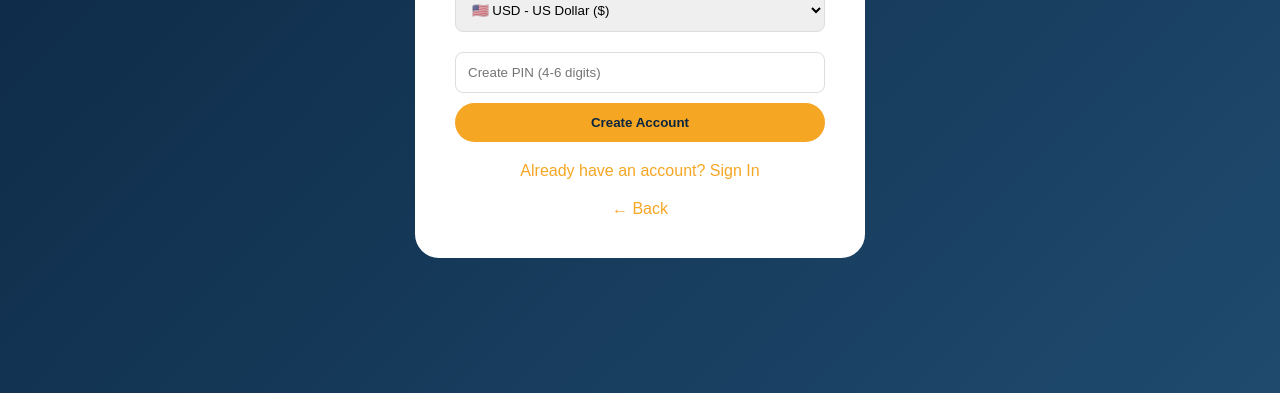
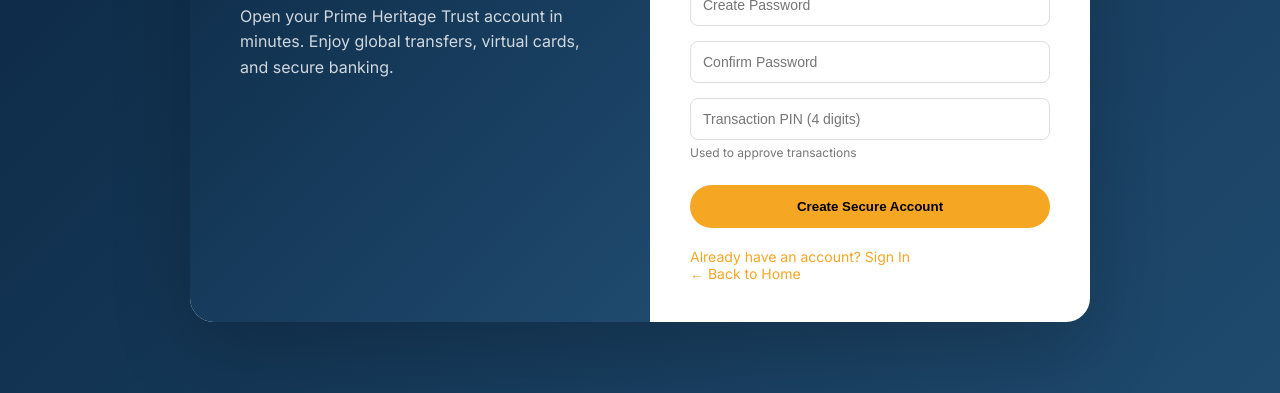
Before and after one commit to Giftfx-ship/Wixin, a website: page public/signup.html in a window 1280 px wide. Shown: the part 407-800 px from the top of the page. Drawn offline with Linux system fonts and the light colour scheme.

Commit message:
Update signup.html

```diff
--- a/public/signup.html
+++ b/public/signup.html
@@ -3,37 +3,229 @@
 <head>
 <meta charset="UTF-8">
 <meta name="viewport" content="width=device-width, initial-scale=1.0">
-  <title>Sign Up - Prime Heritage Trust</title>
+<title>Create Account - Prime Heritage Trust</title>
+
+<link href="https://fonts.googleapis.com/css2?family=Inter:wght@300;400;500;600;700&display=swap" rel="stylesheet">
+
 <style>
-    * { margin: 0; padding: 0; box-sizing: border-box; }
-    body { font-family: Arial, sans-serif; background: linear-gradient(135deg, #0A2540, #1F4A6E); min-height: 100vh; display: flex; align-items: center; justify-content: center; }
-    .card { background: white; border-radius: 24px; padding: 40px; width: 450px; text-align: center; }
-    input, select { width: 100%; padding: 12px; margin: 10px 0; border: 1px solid #ddd; border-radius: 8px; }
-    button { background: #F5A623; color: #0A2540; padding: 12px; border: none; border-radius: 40px; width: 100%; font-weight: bold; cursor: pointer; }
-    .link { margin-top: 20px; display: block; color: #F5A623; text-decoration: none; }
+* { margin:0; padding:0; box-sizing:border-box; }
+
+body {
+  font-family: 'Inter', sans-serif;
+  background: linear-gradient(135deg,#0A2540,#1F4A6E);
+  min-height: 100vh;
+  display:flex;
+  align-items:center;
+  justify-content:center;
+}
+
+.container {
+  display:flex;
+  width:900px;
+  background:white;
+  border-radius:24px;
+  overflow:hidden;
+  box-shadow:0 30px 80px rgba(0,0,0,0.2);
+}
+
+/* LEFT SIDE */
+.left {
+  flex:1;
+  background: linear-gradient(135deg,#0A2540,#1F4A6E);
+  color:white;
+  padding:50px;
+  display:flex;
+  flex-direction:column;
+  justify-content:center;
+}
+
+.left h1 {
+  font-size:32px;
+  margin-bottom:20px;
+}
+
+.left p {
+  opacity:0.8;
+  line-height:1.6;
+}
+
+/* RIGHT FORM */
+.right {
+  flex:1;
+  padding:40px;
+}
+
+.right h2 {
+  margin-bottom:20px;
+}
+
+.input-group {
+  margin-bottom:15px;
+}
+
+input, select {
+  width:100%;
+  padding:12px;
+  border:1px solid #ddd;
+  border-radius:8px;
+  font-size:14px;
+}
+
+input:focus {
+  border-color:#F5A623;
+  outline:none;
+}
+
+/* BUTTON */
+button {
+  width:100%;
+  padding:14px;
+  background:#F5A623;
+  border:none;
+  border-radius:40px;
+  font-weight:600;
+  cursor:pointer;
+  margin-top:10px;
+}
+
+/* INFO TEXT */
+.small-text {
+  font-size:12px;
+  color:#777;
+  margin-top:5px;
+}
+
+.error {
+  color:red;
+  font-size:12px;
+  display:none;
+}
+
+.success {
+  color:green;
+  font-size:14px;
+  margin-top:10px;
+}
+
+/* LINKS */
+.links {
+  margin-top:20px;
+  font-size:14px;
+}
+
+.links a {
+  color:#F5A623;
+  text-decoration:none;
+}
+
+/* MOBILE */
+@media(max-width:768px){
+  .container { flex-direction:column; width:95%; }
+  .left { display:none; }
+}
 </style>
 </head>
+
 <body>
-  <div class="card">
+
+<div class="container">
+
+  <!-- LEFT -->
+  <div class="left">
+    <h1>Secure Banking Starts Here</h1>
+    <p>
+      Open your Prime Heritage Trust account in minutes.
+      Enjoy global transfers, virtual cards, and secure banking.
+    </p>
+  </div>
+
+  <!-- RIGHT -->
+  <div class="right">
     <h2>Create Account</h2>
+
+    <div class="input-group">
       <input type="text" id="name" placeholder="Full Name">
+    </div>
+
+    <div class="input-group">
       <input type="email" id="email" placeholder="Email Address">
+    </div>
+
+    <div class="input-group">
       <input type="tel" id="phone" placeholder="Phone Number">
+    </div>
+
+    <div class="input-group">
       <select id="currency">
-      <option value="USD">🇺🇸 USD - US Dollar ($)</option>
-      <option value="EUR">🇪🇺 EUR - Euro (€)</option>
-      <option value="GBP">🇬🇧 GBP - British Pound (£)</option>
-      <option value="NGN">🇳🇬 NGN - Nigerian Naira (₦)</option>
+        <option value="USD">USD - US Dollar ($)</option>
+        <option value="EUR">EUR - Euro (€)</option>
+        <option value="GBP">GBP - Pound (£)</option>
+        <option value="NGN">NGN - Naira (₦)</option>
       </select>
-    <input type="password" id="pin" placeholder="Create PIN (4-6 digits)" maxlength="6">
-    <button onclick="signup()">Create Account</button>
-    <a href="login.html" class="link">Already have an account? Sign In</a>
-    <a href="index.html" class="link">← Back</a>
     </div>
+
+    <!-- PASSWORD -->
+    <div class="input-group">
+      <input type="password" id="password" placeholder="Create Password">
+    </div>
+
+    <div class="input-group">
+      <input type="password" id="confirmPassword" placeholder="Confirm Password">
+      <div id="passError" class="error">Passwords do not match</div>
+    </div>
+
+    <!-- PIN -->
+    <div class="input-group">
+      <input type="password" id="pin" placeholder="Transaction PIN (4 digits)" maxlength="4">
+      <div class="small-text">Used to approve transactions</div>
+    </div>
+
+    <button onclick="signup()">Create Secure Account</button>
+
+    <div id="successMsg" class="success"></div>
+
+    <div class="links">
+      <a href="login.html">Already have an account? Sign In</a><br>
+      <a href="index.html">← Back to Home</a>
+    </div>
+
+  </div>
+
+</div>
+
 <script>
 function signup() {
-      window.location.href = 'login.html';
+  let password = document.getElementById("password").value;
+  let confirmPassword = document.getElementById("confirmPassword").value;
+  let pin = document.getElementById("pin").value;
+
+  let error = document.getElementById("passError");
+  let success = document.getElementById("successMsg");
+
+  // Reset
+  error.style.display = "none";
+  success.innerHTML = "";
+
+  // Password check
+  if(password !== confirmPassword){
+    error.style.display = "block";
+    return;
+  }
+
+  // PIN validation
+  if(pin.length !== 4 || isNaN(pin)){
+    alert("PIN must be exactly 4 digits");
+    return;
+  }
+
+  // Success simulation
+  success.innerHTML = "Account created successfully. Redirecting...";
+
+  setTimeout(()=>{
+    window.location.href = "login.html";
+  },2000);
 }
 </script>
+
 </body>
 </html>
```
Lines whose indentation alone changed are shown as unchanged.
